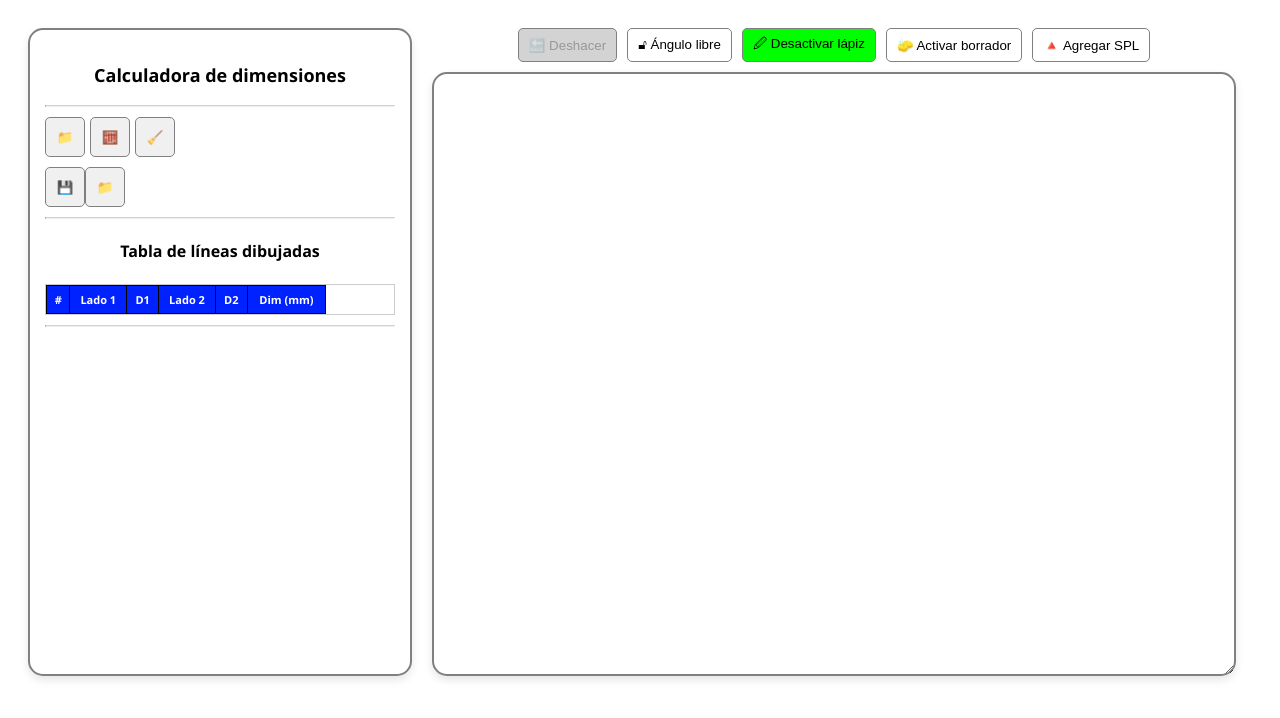
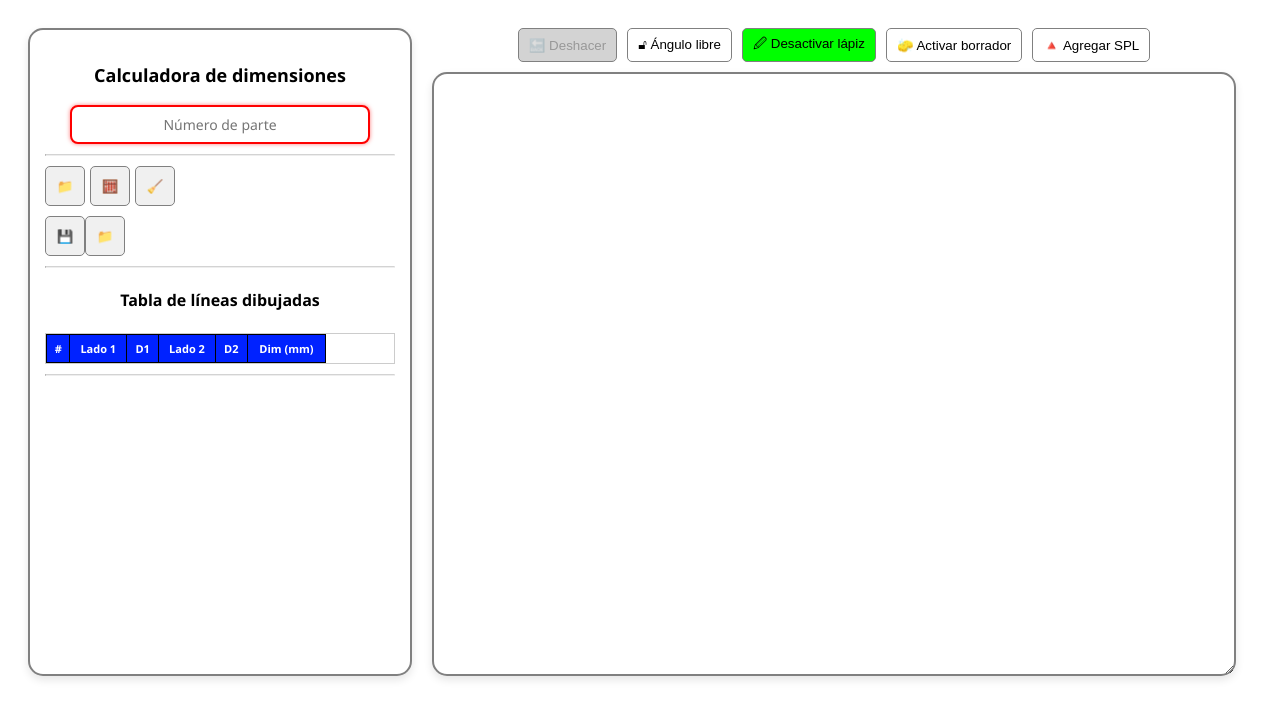
Before and after one commit to somerwest01/Dim_checktofrom, a React (Create React App) app: page / in a window 1280 px wide. Shown: the top 718 px of the page. Built offline with nearby package versions, Linux system fonts and the light colour scheme.

Commit message:
Update App.js

```diff
--- a/src/App.js
+++ b/src/App.js
@@ -61,6 +61,7 @@ function App() {
   const [historyStep, setHistoryStep] = useState(0);
   const [tempSPL, setTempSPL] = useState(null);
   const [propagationDistance, setPropagationDistance] = useState(5);
+  const [numeroParte, setNumeroParte] = useState('');
 
 
   //  FUNCIONES
@@ -975,9 +976,13 @@ setRutaCalculada(result.path);
 };
 
    const handleGuardar = () => {
+    if (numeroParte.trim() === '') {
+    alert('⚠️ Debes ingresar un número de parte antes de guardar el dibujo.');
+    return;
+  }
        const data = JSON.stringify(lines);
        const blob = new Blob([data], { type: 'application/json' });
-       saveAs(blob, 'dibujo_guardado.json');
+       saveAs(blob, '${numeroParte.trim()}.json');
    };
 
    const handleAbrir = (event) => {
@@ -1201,6 +1206,10 @@ for (; i < end; i++) {
 
 
 const handleExportExcel = () => {
+    if (numeroParte.trim() === '') {
+    alert('⚠️ Debes ingresar un número de parte antes de procesar el Excel.');
+    return;
+  }
   setStatusMessage('📤 Procesando archivo para exportar...');
 
   const exportData = lines.map((line, index) => {
@@ -1237,7 +1246,7 @@ const handleExportExcel = () => {
 
   const excelBuffer = XLSX.write(workbook, { bookType: 'xlsx', type: 'array' });
   const blob = new Blob([excelBuffer], { type: 'application/octet-stream' });
-  saveAs(blob, 'resultado_procesado.xlsx');
+  saveAs(blob, '${numeroParte.trim()}.xlsx');
 
   setStatusMessage('✅ Archivo listo para descargar.');
   setArchivoProcesado(false);
@@ -1558,6 +1567,28 @@ case 'Conector':
 }}>
 
         <h3 style= {{ fontSize: '18px', textAlign: 'center' }}>Calculadora de dimensiones</h3>
+  <div style={{ textAlign: 'center', marginBottom: '10px' }}>
+  <input
+    type="text"
+    placeholder="Número de parte"
+    value={numeroParte}
+    onChange={(e) => setNumeroParte(e.target.value)}
+    style={{
+      width: '80%',
+      padding: '8px',
+      borderRadius: '8px',
+      border: numeroParte.trim() === '' ? '2px solid red' : '2px solid #00c853',
+      outline: 'none',
+      textAlign: 'center',
+      fontFamily: 'Segoe UI, Roboto, sans-serif',
+      fontSize: '14px',
+      transition: 'border-color 0.3s, box-shadow 0.3s',
+      boxShadow: numeroParte.trim() === ''
+        ? '0 0 4px rgba(255,0,0,0.5)'
+        : '0 0 6px rgba(0,200,83,0.4)',
+    }}
+  />
+</div>
         <hr style={{ borderTop: '1px solid lightgray', margin: '10px 0' }} />
 
 
```
